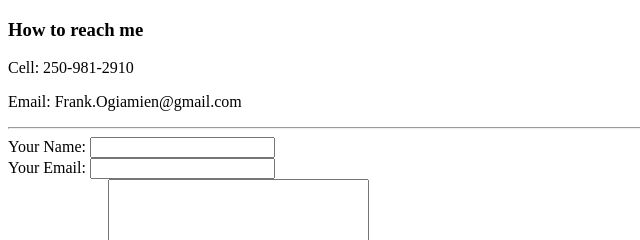
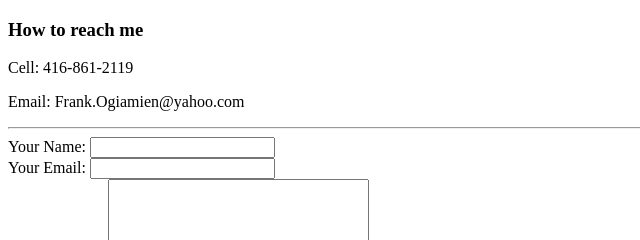
Before and after one commit to FrankOgiamien/cv, a plain HTML site: page Contact.html in a window 1280 px wide. Shown: the top 240 px of the page, 0-640 px from the left. Drawn offline with Linux system fonts and the light colour scheme.

Commit message:
Update Contact.html

```diff
--- a/Contact.html
+++ b/Contact.html
@@ -6,8 +6,8 @@
   </head>
   <body>
       <h3><b>How to reach me</b></h3>
-      <p>Cell: 250-981-2910</p>
-      <p>Email: Frank.Ogiamien@gmail.com</p>
+      <p>Cell: 416-861-2119</p>
+      <p>Email: Frank.Ogiamien@yahoo.com</p>
   <hr />
   <form class="" action="mailto:info@" method="post">
     <label>Your Name:</label>
```
